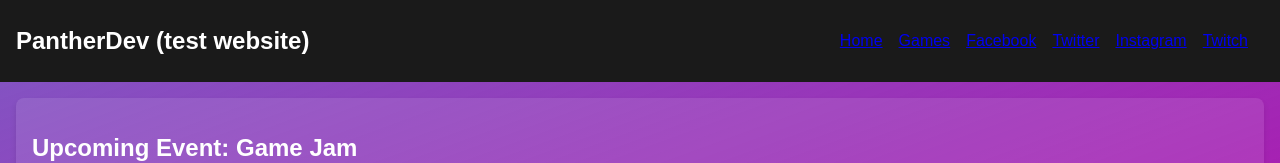
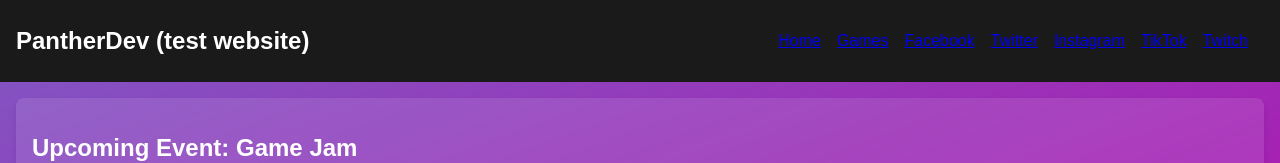
Before and after one commit to SagarPateI/PantherDev-Website, a plain HTML site: page index.html in a window 1280 px wide. Shown: the top 163 px of the page. Drawn offline with Linux system fonts and the light colour scheme.

Commit message:
Added favicon

```diff
--- a/index.html
+++ b/index.html
@@ -4,6 +4,7 @@
   <meta charset="UTF-8">
   <meta name="viewport" content="width=device-width, initial-scale=1.0">
   <title>PantherDev Game Development Club</title>
+  <link rel="shortcut icon" href="./favicon.svg" type="image/svg+xml">
   <style>
     body {
       margin: 0;
@@ -49,6 +50,7 @@
         <li><a href="#">Facebook</a></li>
         <li><a href="#">Twitter</a></li>
         <li><a href="#">Instagram</a></li>
+        <li><a href="#">TikTok</a></li>
         <li><a href="#">Twitch</a></li>
       </ul>
     </nav>
```
Also changed, not shown: favicon.svg (added).
